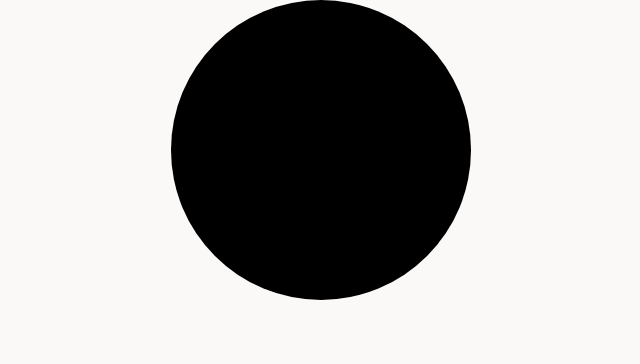
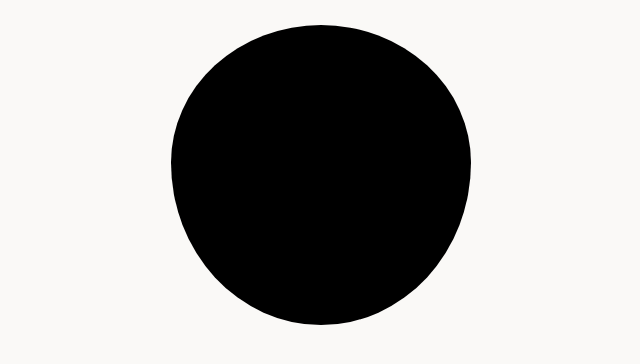
Before and after one commit to KNaiskes/books-swapping, a Django app: page /books/owners/1/ in a window 1280 px wide. Shown: the part 55-419 px from the top of the page, without its empty margins (149-789 px from the left). Run offline with Django 3.2, Linux system fonts and the light colour scheme; tables that the repository leaves empty hold one stand-in row (values such as "Sample post").

Commit message:
Add padding-top propert to avatar image

```diff
--- a/books/static/css/style.css
+++ b/books/static/css/style.css
@@ -110,6 +110,7 @@ td:last-child {
     border-radius: 50%;
     width: 300px;
     height: 300px;
+    padding-top: 25px;
 }
 
 .center {
```
